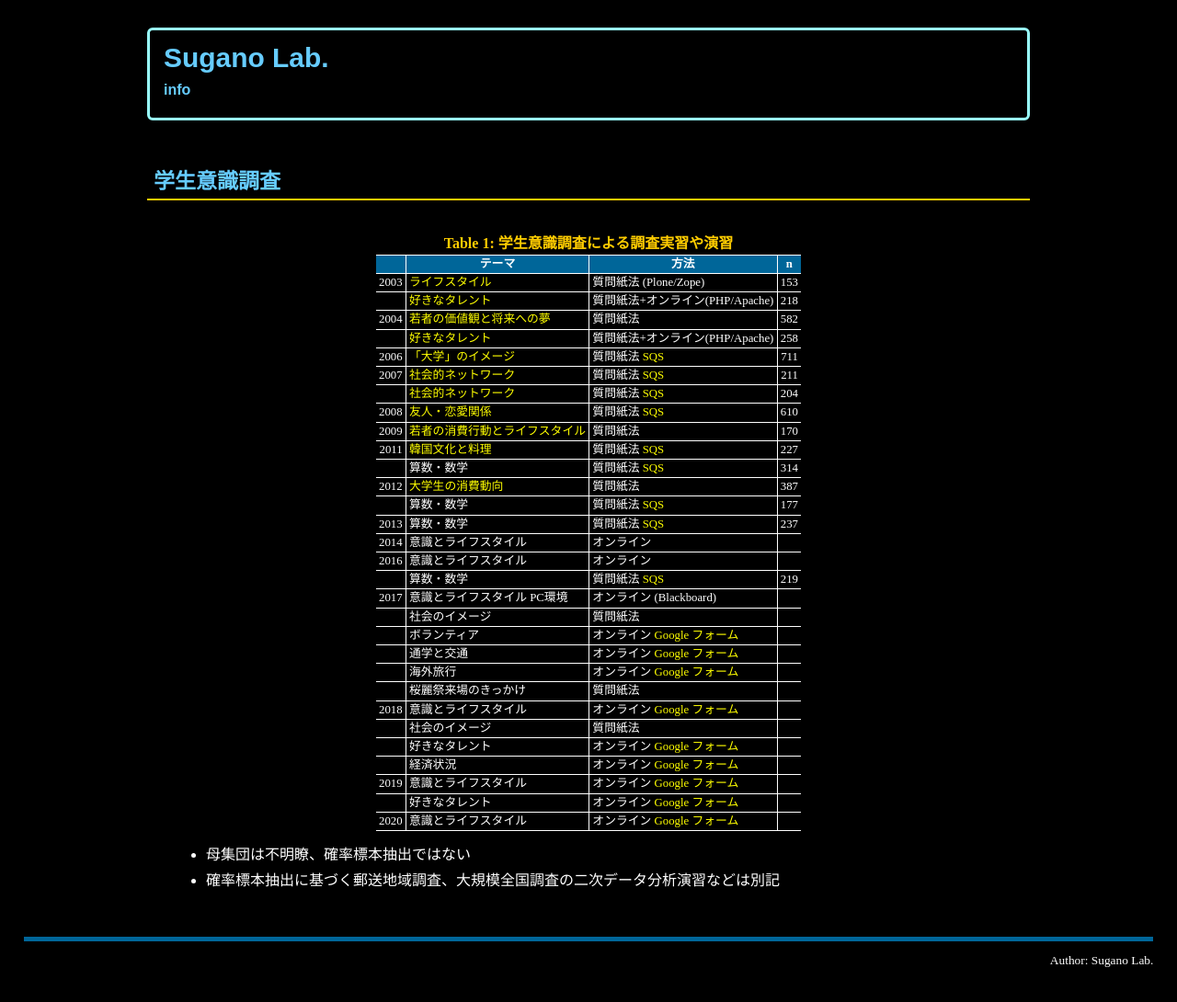
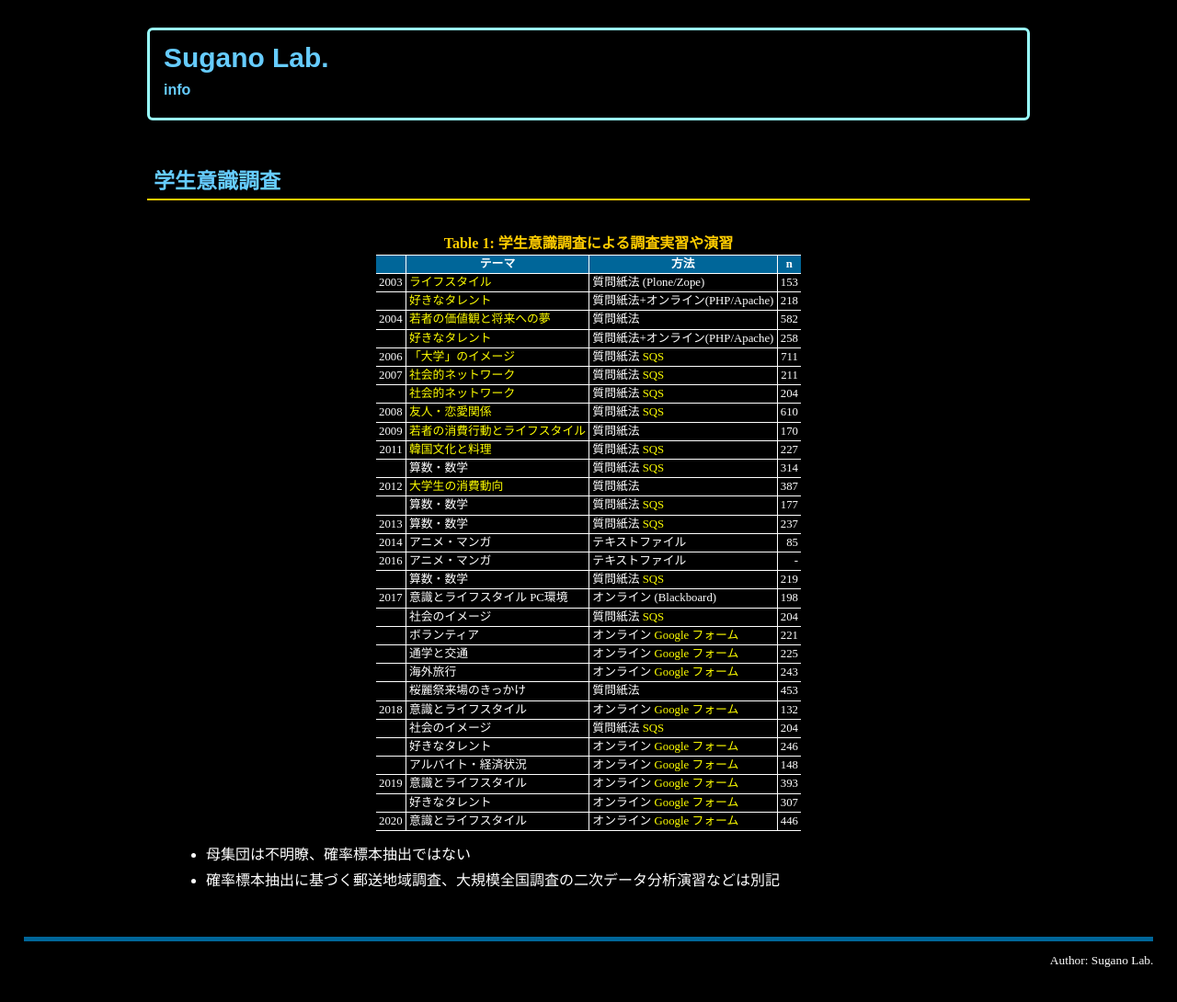
Before and after one commit to sugano-lab/info, a plain HTML site: page index.html in a window 1280 px wide. Shown: the whole page at 92% size. Drawn offline with Linux system fonts and the light colour scheme.

Commit message:
2023-07-08 2010

```diff
--- a/index.html
+++ b/index.html
@@ -203,10 +203,10 @@
 <span class="subtitle">info</span>
 </h1>
 
-<div id="outline-container-org6e641f4" class="outline-2">
-<h2 id="org6e641f4">学生意識調査</h2>
-<div class="outline-text-2" id="text-org6e641f4">
-<table id="orge5368e5" border="2" cellspacing="0" cellpadding="6" rules="groups" frame="hsides">
+<div id="outline-container-orgefcbe5e" class="outline-2">
+<h2 id="orgefcbe5e">学生意識調査</h2>
+<div class="outline-text-2" id="text-orgefcbe5e">
+<table id="orgd582678" border="2" cellspacing="0" cellpadding="6" rules="groups" frame="hsides">
 <caption class="t-above"><span class="table-number">Table 1:</span> 学生意識調査による調査実習や演習</caption>
 
 <colgroup>
@@ -336,17 +336,17 @@
 <tbody>
 <tr>
 <td class="org-right">2014</td>
-<td class="org-left">意識とライフスタイル</td>
-<td class="org-left">オンライン</td>
-<td class="org-right">&#xa0;</td>
+<td class="org-left">アニメ・マンガ</td>
+<td class="org-left">テキストファイル</td>
+<td class="org-right">85</td>
 </tr>
 </tbody>
 <tbody>
 <tr>
 <td class="org-right">2016</td>
-<td class="org-left">意識とライフスタイル</td>
-<td class="org-left">オンライン</td>
-<td class="org-right">&#xa0;</td>
+<td class="org-left">アニメ・マンガ</td>
+<td class="org-left">テキストファイル</td>
+<td class="org-right">-</td>
 </tr>
 
 <tr>
@@ -361,42 +361,42 @@
 <td class="org-right">2017</td>
 <td class="org-left">意識とライフスタイル PC環境</td>
 <td class="org-left">オンライン (Blackboard)</td>
-<td class="org-right">&#xa0;</td>
+<td class="org-right">198</td>
 </tr>
 
 <tr>
 <td class="org-right">&#xa0;</td>
 <td class="org-left">社会のイメージ</td>
-<td class="org-left">質問紙法</td>
-<td class="org-right">&#xa0;</td>
+<td class="org-left">質問紙法 <a href="https://ja.osdn.net/projects/sqs-xml/">SQS</a></td>
+<td class="org-right">204</td>
 </tr>
 
 <tr>
 <td class="org-right">&#xa0;</td>
 <td class="org-left">ボランティア</td>
 <td class="org-left">オンライン <a href="https://www.google.com/intl/ja_jp/forms/about/">Google フォーム</a></td>
-<td class="org-right">&#xa0;</td>
+<td class="org-right">221</td>
 </tr>
 
 <tr>
 <td class="org-right">&#xa0;</td>
 <td class="org-left">通学と交通</td>
 <td class="org-left">オンライン <a href="https://www.google.com/intl/ja_jp/forms/about/">Google フォーム</a></td>
-<td class="org-right">&#xa0;</td>
+<td class="org-right">225</td>
 </tr>
 
 <tr>
 <td class="org-right">&#xa0;</td>
 <td class="org-left">海外旅行</td>
 <td class="org-left">オンライン <a href="https://www.google.com/intl/ja_jp/forms/about/">Google フォーム</a></td>
-<td class="org-right">&#xa0;</td>
+<td class="org-right">243</td>
 </tr>
 
 <tr>
 <td class="org-right">&#xa0;</td>
 <td class="org-left">桜麗祭来場のきっかけ</td>
 <td class="org-left">質問紙法</td>
-<td class="org-right">&#xa0;</td>
+<td class="org-right">453</td>
 </tr>
 </tbody>
 <tbody>
@@ -404,28 +404,28 @@
 <td class="org-right">2018</td>
 <td class="org-left">意識とライフスタイル</td>
 <td class="org-left">オンライン <a href="https://www.google.com/intl/ja_jp/forms/about/">Google フォーム</a></td>
-<td class="org-right">&#xa0;</td>
+<td class="org-right">132</td>
 </tr>
 
 <tr>
 <td class="org-right">&#xa0;</td>
 <td class="org-left">社会のイメージ</td>
-<td class="org-left">質問紙法</td>
-<td class="org-right">&#xa0;</td>
+<td class="org-left">質問紙法 <a href="https://ja.osdn.net/projects/sqs-xml/">SQS</a></td>
+<td class="org-right">204</td>
 </tr>
 
 <tr>
 <td class="org-right">&#xa0;</td>
 <td class="org-left">好きなタレント</td>
 <td class="org-left">オンライン <a href="https://www.google.com/intl/ja_jp/forms/about/">Google フォーム</a></td>
-<td class="org-right">&#xa0;</td>
+<td class="org-right">246</td>
 </tr>
 
 <tr>
 <td class="org-right">&#xa0;</td>
-<td class="org-left">経済状況</td>
+<td class="org-left">アルバイト・経済状況</td>
 <td class="org-left">オンライン <a href="https://www.google.com/intl/ja_jp/forms/about/">Google フォーム</a></td>
-<td class="org-right">&#xa0;</td>
+<td class="org-right">148</td>
 </tr>
 </tbody>
 <tbody>
@@ -433,14 +433,14 @@
 <td class="org-right">2019</td>
 <td class="org-left">意識とライフスタイル</td>
 <td class="org-left">オンライン <a href="https://www.google.com/intl/ja_jp/forms/about/">Google フォーム</a></td>
-<td class="org-right">&#xa0;</td>
+<td class="org-right">393</td>
 </tr>
 
 <tr>
 <td class="org-right">&#xa0;</td>
 <td class="org-left">好きなタレント</td>
 <td class="org-left">オンライン <a href="https://www.google.com/intl/ja_jp/forms/about/">Google フォーム</a></td>
-<td class="org-right">&#xa0;</td>
+<td class="org-right">307</td>
 </tr>
 </tbody>
 <tbody>
@@ -448,7 +448,7 @@
 <td class="org-right">2020</td>
 <td class="org-left">意識とライフスタイル</td>
 <td class="org-left">オンライン <a href="https://www.google.com/intl/ja_jp/forms/about/">Google フォーム</a></td>
-<td class="org-right">&#xa0;</td>
+<td class="org-right">446</td>
 </tr>
 </tbody>
 </table>
```
